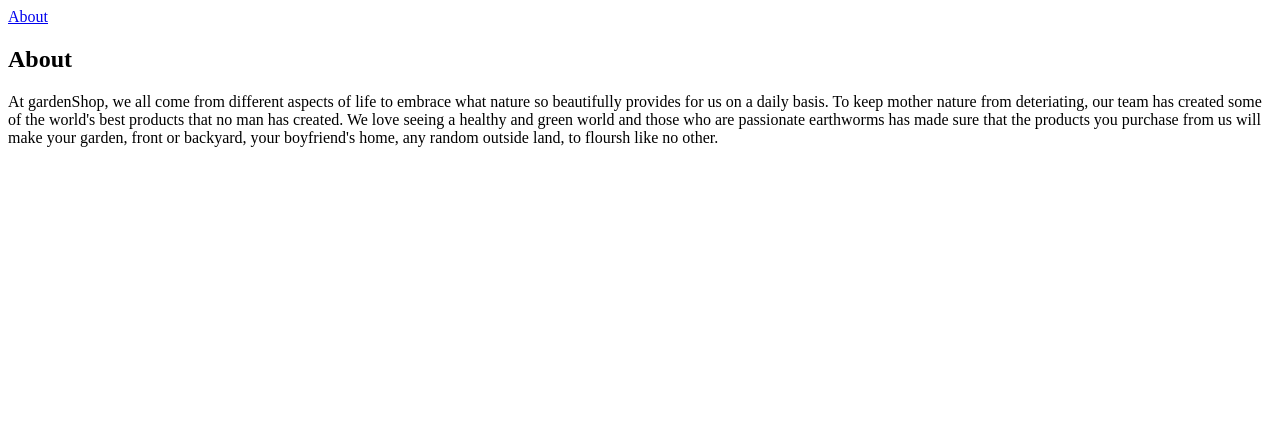
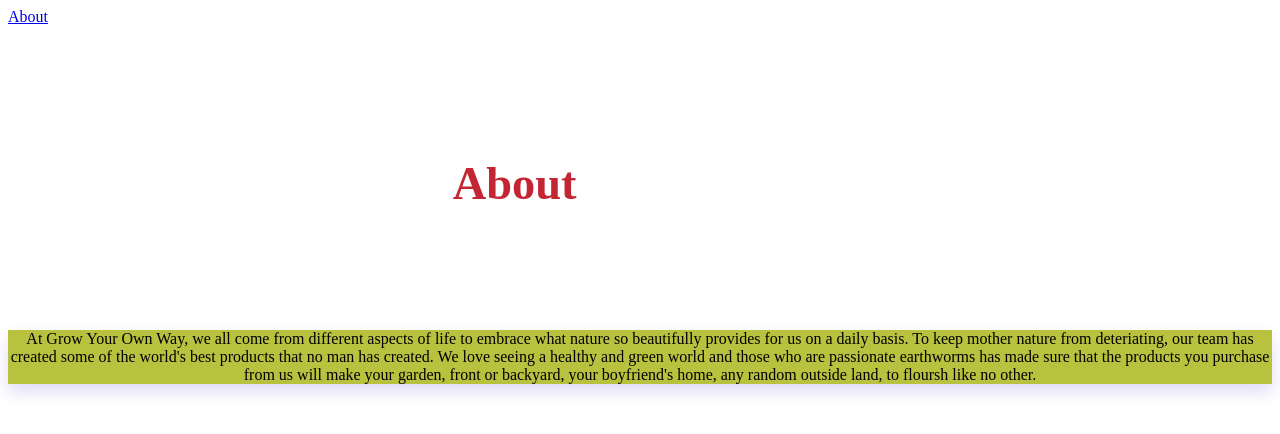
Before and after one commit to alliewalker/gardenShop, an Angular app: page /about in a window 1280 px wide. Shown: the top 434 px of the page. Built offline with nearby package versions, Linux system fonts and the light colour scheme.

Commit message:
Initial Commit

```diff
--- a/src/app/about/about.component.css
+++ b/src/app/about/about.component.css
@@ -0,0 +1,44 @@
+.content{
+    background-color: rgba(168, 179, 15, 0.8);
+    display: inline-block;
+    box-shadow: 0 0.5em 1em rgba(100, 80, 214, 0.2);
+    text-align: center;
+    margin-top: -0.7rem;
+}
+
+/* .main{
+    background-image: url('../../assets/background-bright-close-up-413195\ copy.jpg');
+    background-attachment: fixed;
+    background-position: center;
+    background-repeat: no-repeat;
+    background-size: cover;
+    width: 100vw;
+    height: 100vh;
+
+} */
+
+h1{
+    font-size: 2.9rem;
+    padding: 2em;
+    color: rgb(196, 37, 51);
+    margin-left: 22.0rem;
+}
+    /* .deck {
+        display: inline-block;
+    }
+
+    .card {
+        box-shadow: 0 0.5em 1em rgba(0, 0, 0, 0, 0.2);
+        transition: 0.3s;
+        width: 30vw;
+        text-align: center;
+    }
+
+    .card:hover {
+        box-shadow: 0.5em 0.5em 2em rgba(68, 38, 138, 0.2);
+    }
+
+    .cardContainer {
+        padding: 1em 2em;
+    }
+} */
--- a/src/app/about/about.component.html
+++ b/src/app/about/about.component.html
@@ -3,6 +3,6 @@
   <h1>About</h1>
 
   <div class="content">
-    At gardenShop, we all come from different aspects of life to embrace what nature so beautifully provides for us on a daily basis. To keep mother nature from deteriating, our team has created some of the world's best products that no man has created. We love seeing a healthy and green world and those who are passionate earthworms has made sure that the products you purchase from us will make your garden, front or backyard, your boyfriend's home, any random outside land, to floursh like no other.
+    At Grow Your Own Way, we all come from different aspects of life to embrace what nature so beautifully provides for us on a daily basis. To keep mother nature from deteriating, our team has created some of the world's best products that no man has created. We love seeing a healthy and green world and those who are passionate earthworms has made sure that the products you purchase from us will make your garden, front or backyard, your boyfriend's home, any random outside land, to floursh like no other.
   </div>
 </section>
--- a/src/app/app.component.css
+++ b/src/app/app.component.css
@@ -0,0 +1,18 @@
+.deck {
+    display: inline-block;
+}
+
+.card {
+    box-shadow: 0 0.5em 1em rgba(0, 0, 0, 0, 0.2);
+    transition: 0.3s;
+    width: 30vw;
+    text-align: center;
+}
+
+.card:hover {
+    box-shadow: 0.5em 0.5em 2em rgba(68, 38, 138, 0.2);
+}
+
+.cardContainer {
+    padding: 1em 2em;
+}
```
